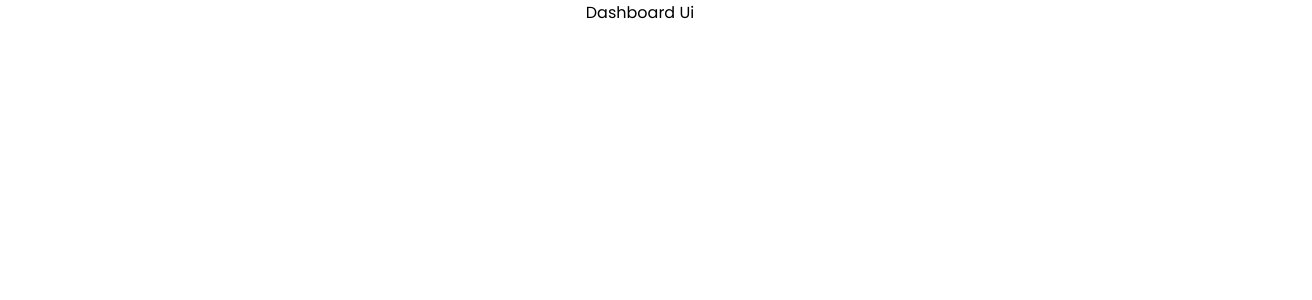
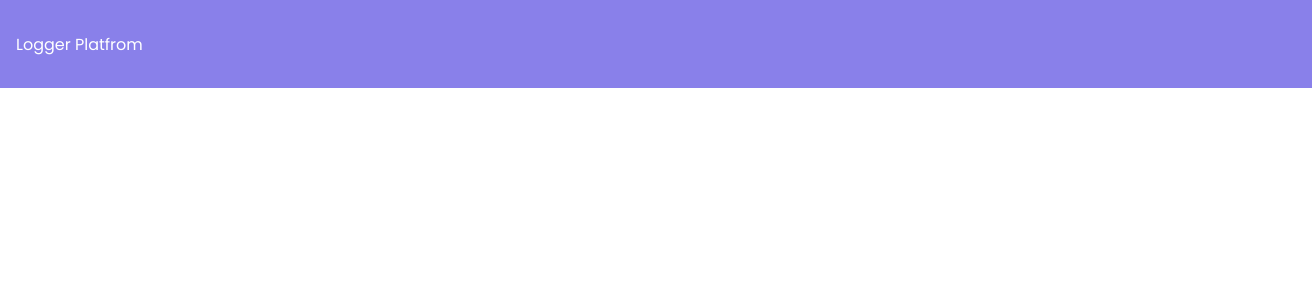
Before and after one commit to Rohan2596/logger-frontend, a React (Create React App) app: page / in a window 1280 px wide. Shown: the top 300 px of the page, 1312 px wide, since content can reach past the window. Built offline with nearby package versions, Linux system fonts and the light colour scheme.

Commit message:
ADDED:Navbar Component with css.

```diff
--- /dev/null
+++ b/src/css/dashboard.css
@@ -0,0 +1,4 @@
+.dashboard-main-container{
+    background-color: #c4c0f5;
+    width: 100%;
+}
--- /dev/null
+++ b/src/css/navbar.css
@@ -0,0 +1,14 @@
+.navbar-main-container{
+    background-color: #8980ea;
+    width: 100%;
+    height: 7vh;
+    display: flex;
+    flex-direction: row;
+    justify-content: flex-start;
+    align-items: center;
+    padding: 2vh;
+}
+.title{
+    color: white;
+    font-family: 'Poppins', sans-serif;
+}
--- /dev/null
+++ b/src/modules/navbar.jsx
@@ -0,0 +1,13 @@
+import React from "react";
+import '../css/navbar.css'
+function Navbar() {
+ return(
+     <div className="navbar-main-container">
+
+         <span className="title" >Logger Platfrom</span>
+     </div>
+ )
+
+}
+
+export default Navbar;
--- a/src/pages/dashboard.jsx
+++ b/src/pages/dashboard.jsx
@@ -1,9 +1,10 @@
 import React from "react";
-
+import '../css/dashboard.css'
+import Navbar from "../modules/navbar";
 function Dashboard() {
  return(
-     <div>
-         Dashboard Ui
+     <div className="dashboard-main-container">
+         <Navbar/>
      </div>
  )
 
```
Also changed, not shown: src/css/dasboard.css (deleted).
